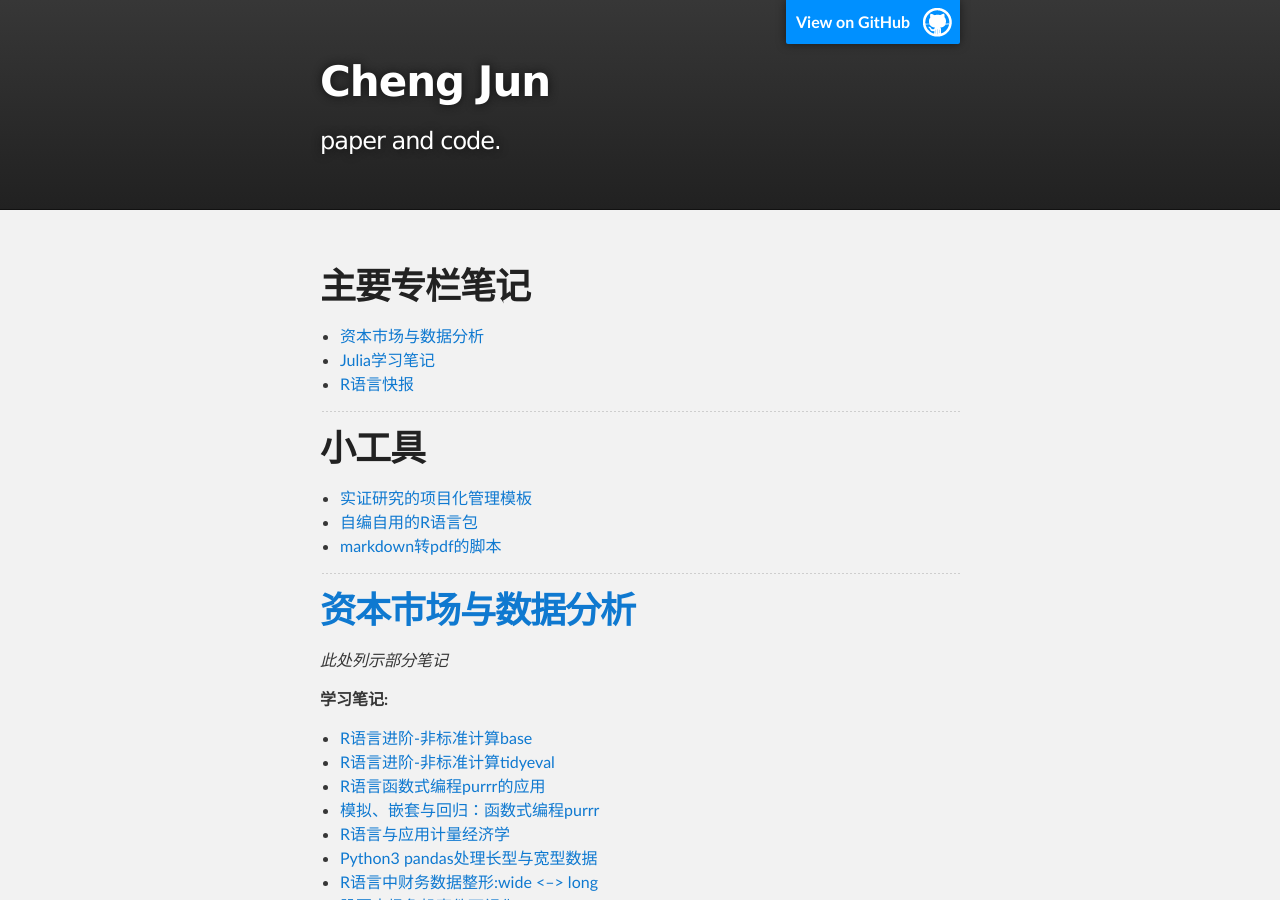
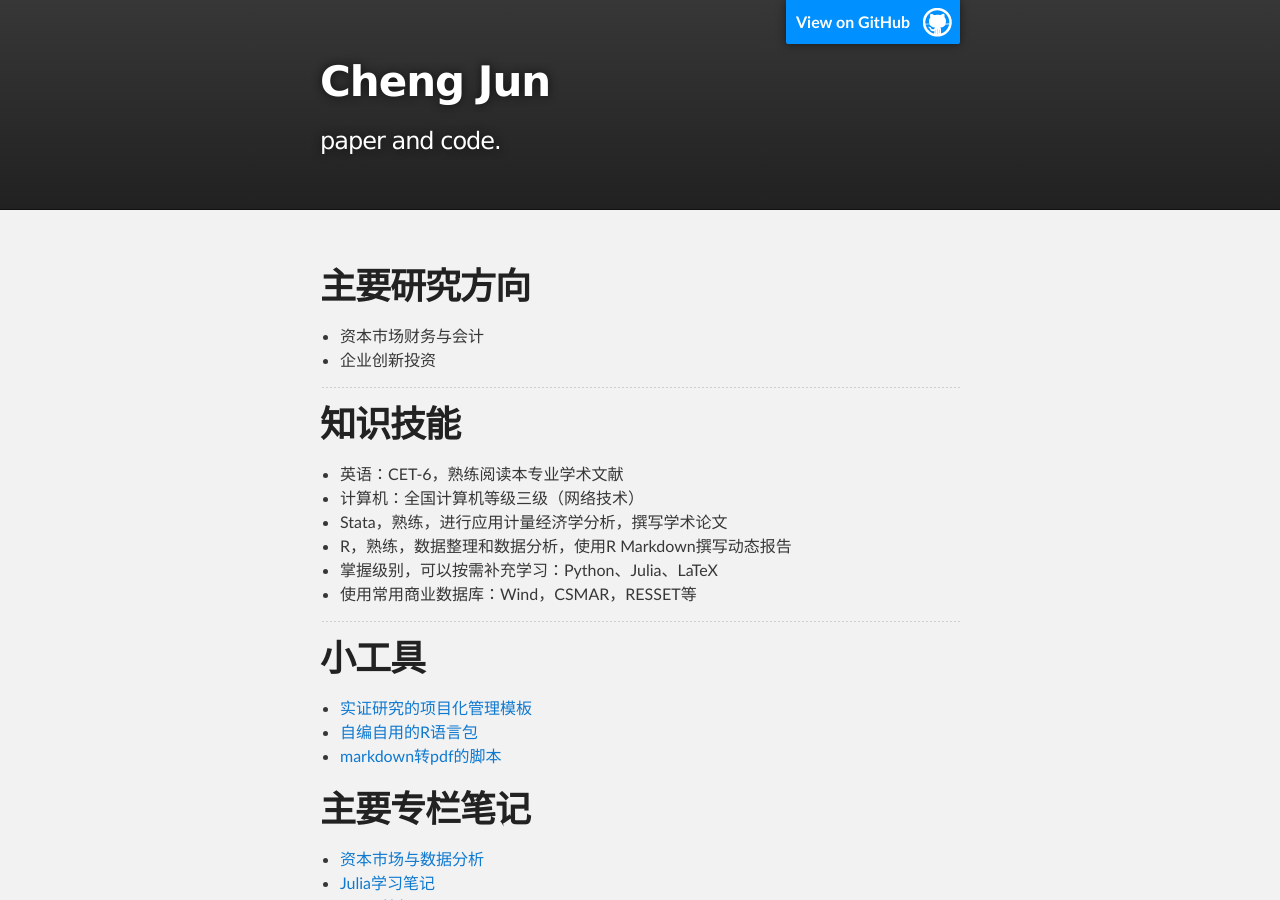
Before and after one commit to ChengJun90/chengjun90.github.io, a Jekyll site: the page built from index.md, in a window 1280 px wide and 900 px high. Built offline with Jekyll 4.4.1, drawn with Linux system fonts in a browser that asks for light colours; our own code applies the rules of GitHub Pages for plain Markdown files.

Commit message:
Update index.md

```diff
--- a/index.md
+++ b/index.md
@@ -2,10 +2,19 @@
 layout: default
 ---
 
-# 主要专栏笔记
-- [资本市场与数据分析](https://zhuanlan.zhihu.com/staranalysts)
-- [Julia学习笔记](https://zhuanlan.zhihu.com/julia)
-- [R语言快报](https://zhuanlan.zhihu.com/rstats)
+# 主要研究方向
+- 资本市场财务与会计
+- 企业创新投资
+
+---
+
+# 知识技能
+- 英语：CET-6，熟练阅读本专业学术文献
+- 计算机：全国计算机等级三级（网络技术）
+- Stata，熟练，进行应用计量经济学分析，撰写学术论文
+- R，熟练，数据整理和数据分析，使用R Markdown撰写动态报告
+- 掌握级别，可以按需补充学习：Python、Julia、LaTeX
+- 使用常用商业数据库：Wind，CSMAR，RESSET等
 
 ---
 
@@ -13,6 +22,11 @@ layout: default
 - [实证研究的项目化管理模板](https://github.com/chengjun90/empty_project)
 - [自编自用的R语言包](https://github.com/chengjun90/tidydata)
 - [markdown转pdf的脚本](https://github.com/chengjun90/markdown2pdf)
+
+# 主要专栏笔记
+- [资本市场与数据分析](https://zhuanlan.zhihu.com/staranalysts)
+- [Julia学习笔记](https://zhuanlan.zhihu.com/julia)
+- [R语言快报](https://zhuanlan.zhihu.com/rstats)
 
 ---
 
```
